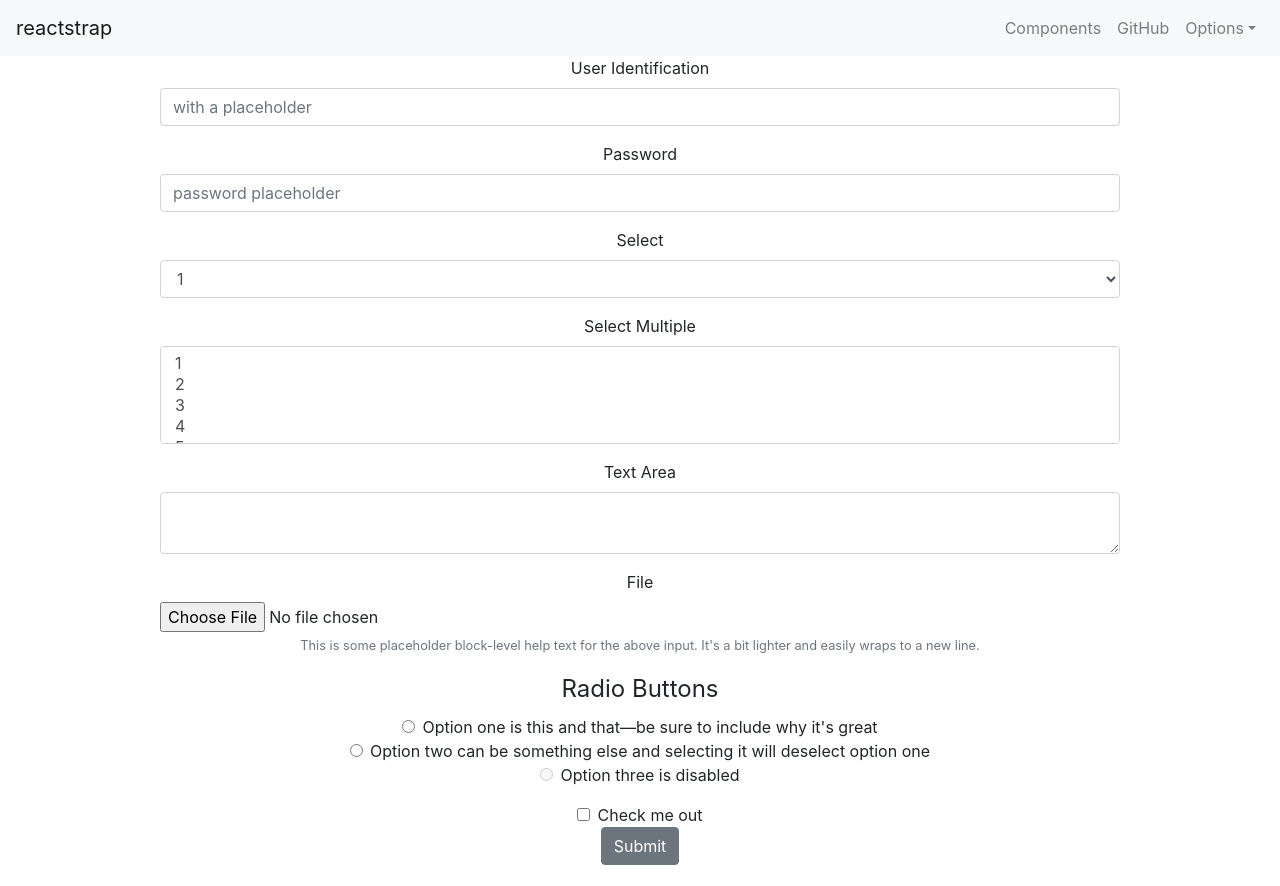
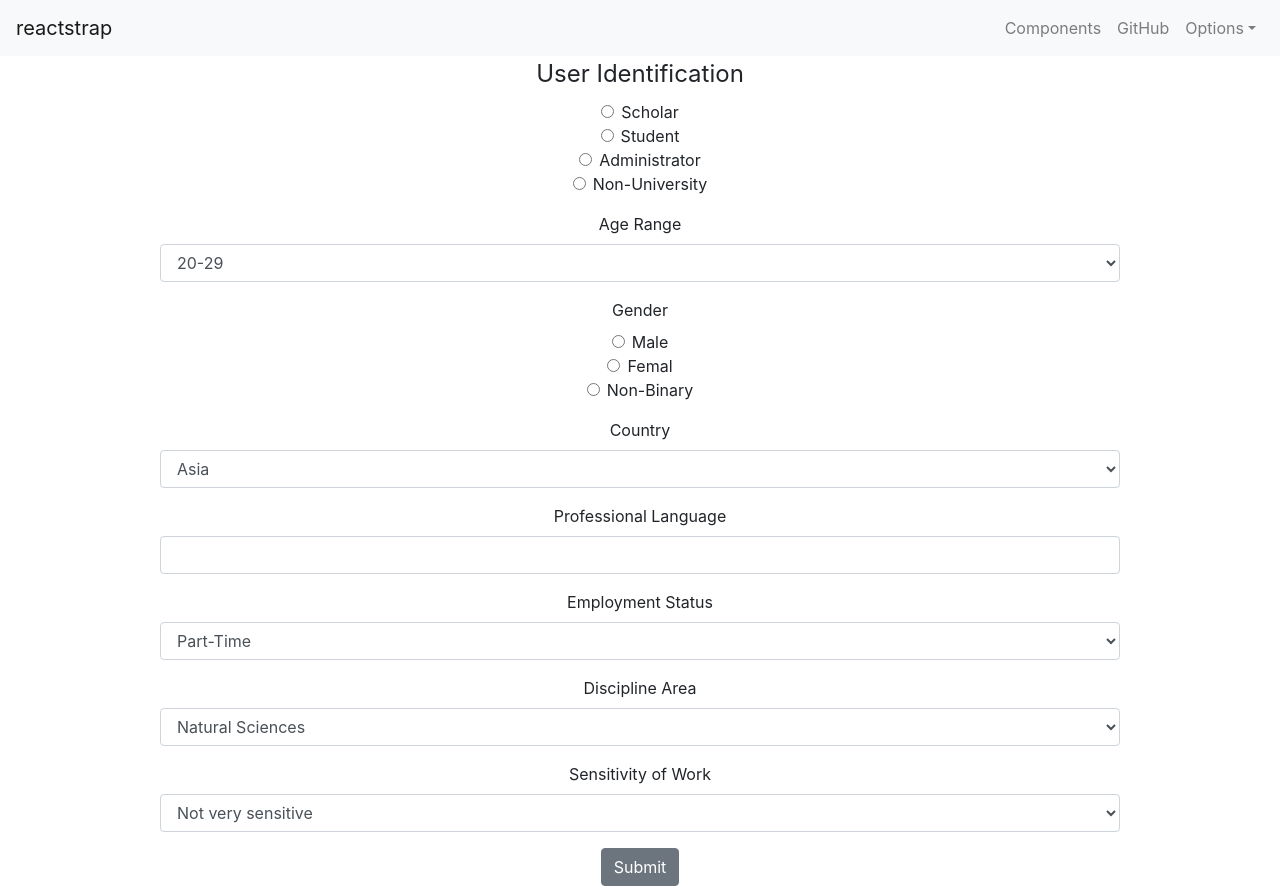
Before and after one commit to jerseycity19/team-3, a React (Create React App) app in the folder my-app/: page / in a window 1280 px wide. Before the commit the page ends 865 px from the top, so only its background shows below. Built offline with nearby package versions, Linux system fonts and the light colour scheme.

Commit message:
Add all form input options

```diff
--- a/my-app/src/App.js
+++ b/my-app/src/App.js
@@ -71,12 +71,161 @@ class App extends Component {
       <NavigationMenu/>
 
       <Form className="div-width">
-        <FormGroup>
-          <Label for="exampleEmail">User Identification</Label>
-          <Input type="email" name="email" id="exampleEmail" placeholder="with a placeholder" />
+      <FormGroup tag="fieldset">
+          <legend>User Identification</legend>
+          <FormGroup check>
+            <Label check>
+              <Input type="radio" name="userid" />{' '}
+             Scholar
+            </Label>
+          </FormGroup>
+          <FormGroup check>
+            <Label check>
+              <Input type="radio" name="userid" />{' '}
+              Student
+            </Label>
+          </FormGroup>
+          <FormGroup check>
+            <Label check>
+              <Input type="radio" name="userid"  />{' '}
+              Administrator
+            </Label>
+          </FormGroup>
+          <FormGroup check>
+            <Label check>
+              <Input type="radio" name="userid"/>{' '}
+              Non-University
+            </Label>
+          </FormGroup>
         </FormGroup>
 
         <FormGroup>
+          <Label for="exampleSelect">Age Range</Label>
+          <Input type="select" name="select" id="exampleSelect">
+            <option>20-29</option>
+            <option>30-39</option>
+            <option>40-49</option>
+            <option>50-59</option>
+            <option>60-69</option>
+            <option>70+</option>
+          </Input>
+        </FormGroup>
+
+        <FormGroup tag="fieldset">
+          <label> Gender</label>
+          <FormGroup check>
+            <Label check>
+              <Input type="radio" name="gender" />{' '}
+             Male
+            </Label>
+          </FormGroup>
+          <FormGroup check>
+            <Label check>
+              <Input type="radio" name="gender"  />{' '}
+             Femal
+            </Label>
+          </FormGroup>
+          <FormGroup check>
+            <Label check>
+              <Input type="radio" name="gender"  />{' '}
+              Non-Binary
+            </Label>
+          </FormGroup>
+
+        </FormGroup>
+
+        <FormGroup>
+          <Label for="exampleSelect"> Country </Label>
+          <Input type="select" name="country" id="exampleSelect">
+            <option>Asia </option>
+            <option>Europe</option>
+            <option>North America</option>
+            <option>South America</option>
+
+          </Input>
+        </FormGroup>
+
+
+        <FormGroup>
+        <label> Professional Language</label>
+        <Input
+          style={{}}
+          onChangeText={(language) => this.setState({ language })}
+          value={this.state.language}/>
+                    </FormGroup>
+
+                    <FormGroup>
+          <Label for="employment">Employment Status </Label>
+          <Input type="select" name="Employment Status" id="employment">
+            <option>Part-Time </option>
+            <option>Full-Time</option>
+            <option>Part-time & No Contract</option>
+            <option> Unemployed</option>
+
+          </Input>
+        </FormGroup>
+
+        <FormGroup>
+          <Label for="Disciple"> Discipline Area </Label>
+          <Input type="select" name="disciple" id="Disciple">
+            <option>Natural Sciences</option>
+            <option>Social Sciences</option>
+            <option>Arts and Humanities</option>
+            <option> Engineering</option>
+
+          </Input>
+        </FormGroup>
+
+
+        <FormGroup>
+          <Label for="Sensitivity"> Sensitivity of Work </Label>
+          <Input type="select" name="Sensitivity" id="Sensitivity">
+            <option>Not very sensitive</option>
+            <option>Somewhat sensitive</option>
+            <option>More sensitive than most</option>
+            <option>Extremely sensitive</option>
+
+          </Input>
+        </FormGroup>
+
+
+
+
+
+
+
+
+
+
+
+
+
+
+
+
+
+
+
+
+
+
+
+
+
+
+
+
+
+
+
+
+
+
+
+
+
+
+        {/* <FormGroup>
           <Label for="examplePassword">Password</Label>
           <Input type="password" name="password" id="examplePassword" placeholder="password placeholder" />
         </FormGroup>
@@ -104,14 +253,8 @@ class App extends Component {
           <Label for="exampleText">Text Area</Label>
           <Input type="textarea" name="text" id="exampleText" />
         </FormGroup>
-        <FormGroup>
-          <Label for="exampleFile">File</Label>
-          <Input type="file" name="file" id="exampleFile" />
-          <FormText color="muted">
-            This is some placeholder block-level help text for the above input.
-            It's a bit lighter and easily wraps to a new line.
-          </FormText>
-        </FormGroup>
+
+
         <FormGroup tag="fieldset">
           <legend>Radio Buttons</legend>
           <FormGroup check>
@@ -139,7 +282,7 @@ class App extends Component {
             <Input type="checkbox" />{' '}
             Check me out
           </Label>
-        </FormGroup>
+        </FormGroup> */}
         <Button>Submit</Button>
       </Form>
     </div>
```
